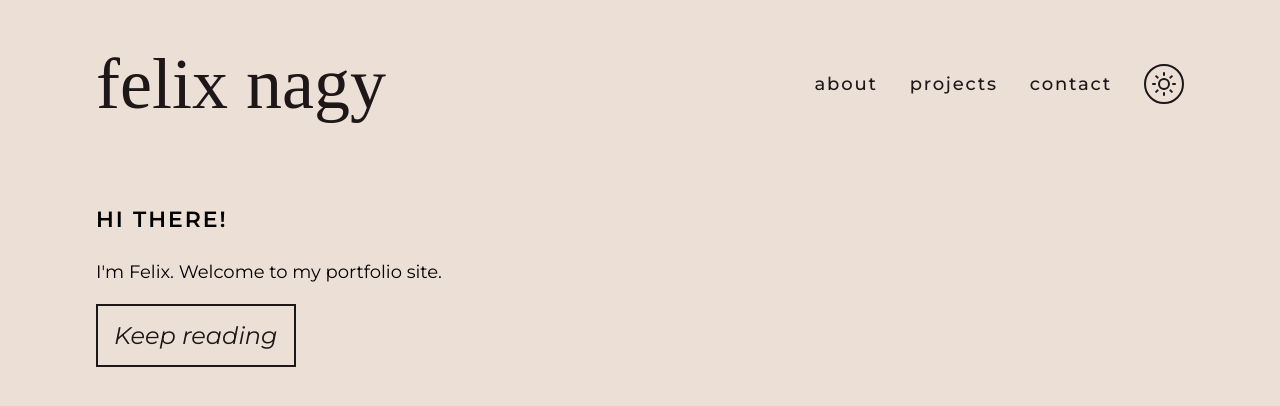
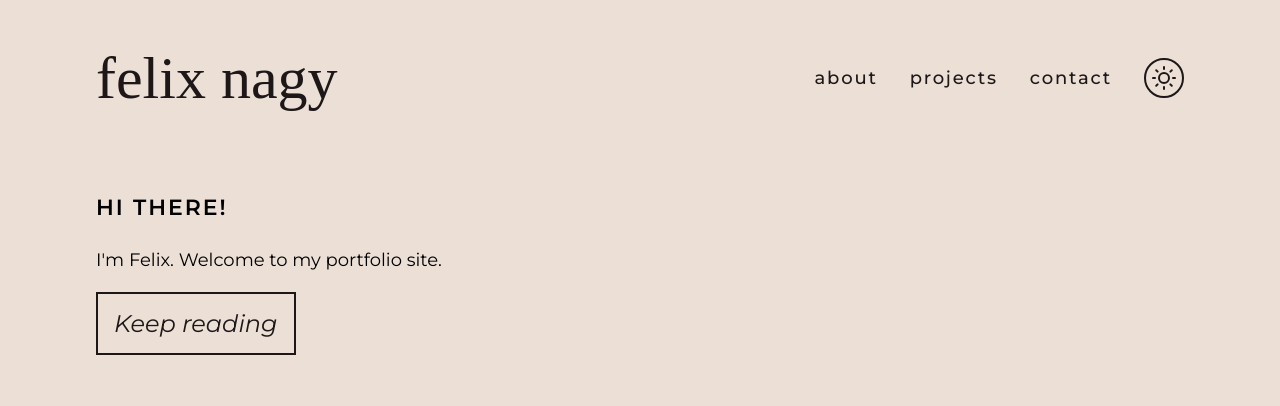
Before and after one commit to fexgroot/my-portfolio, a React (Vite) app: page / in a window 1280 px wide. Shown: the top 406 px of the page. Built offline with nearby package versions, Linux system fonts and the light colour scheme; a web font is replaced by a local one.

Commit message:
perf fix and line through on title

```diff
--- a/src/components/Navbar.jsx
+++ b/src/components/Navbar.jsx
@@ -17,7 +17,7 @@ export default function Navbar() {
       <header className="flex items-center justify-between">
         <PageLink
           href="/"
-          className="font-grand text-5xl text-pri dark:text-sec sm:text-6xl md:text-7xl lg:text:8xl"
+          className="lg:text:7xl font-grand text-4xl text-pri hover:line-through dark:text-sec sm:text-5xl md:text-6xl"
         >
           felix nagy
         </PageLink>
```
